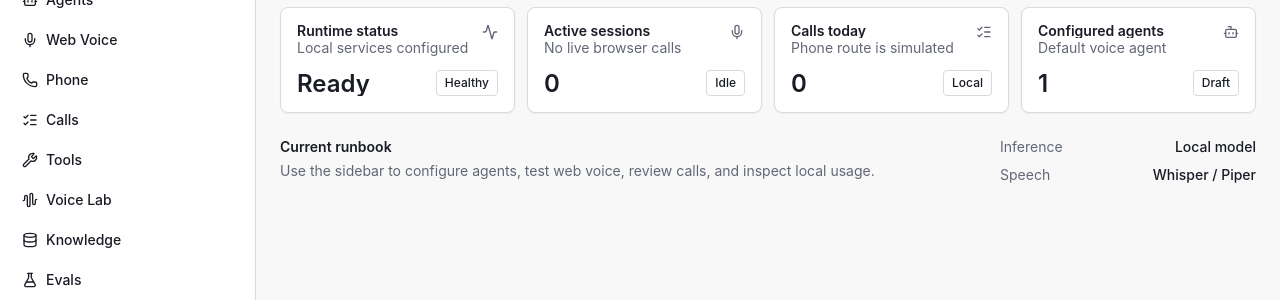
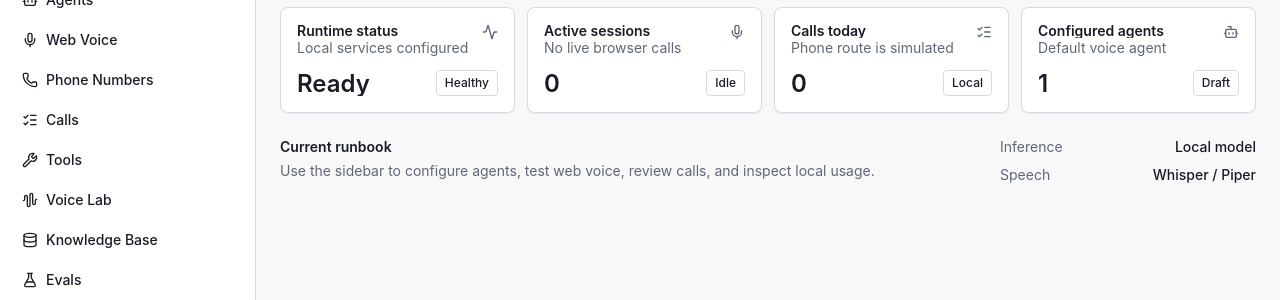
Before and after one commit to lipione/lipivoice, a React (Vite) app: page / in a window 1280 px wide. Shown: the part 145-445 px from the top of the page. Built offline with nearby package versions, Linux system fonts and the light colour scheme.

Commit message:
fix: correct dashboard nav labels

```diff
--- a/src/features/shell/DashboardShell.tsx
+++ b/src/features/shell/DashboardShell.tsx
@@ -47,11 +47,11 @@ export const pageLabels: Record<PageId, string> = {
   overview: "Overview",
   agents: "Agents",
   "web-voice": "Web Voice",
-  phone: "Phone",
+  phone: "Phone Numbers",
   calls: "Calls",
   tools: "Tools",
   "voice-lab": "Voice Lab",
-  knowledge: "Knowledge",
+  knowledge: "Knowledge Base",
   evals: "Evals",
   usage: "Usage",
   settings: "Settings",
```
Also changed, not shown: 1 other file (tests, documents, lock files or other folders).
